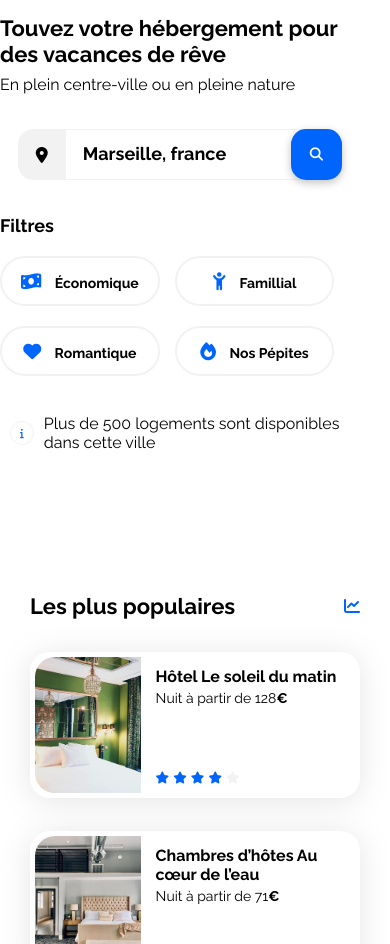
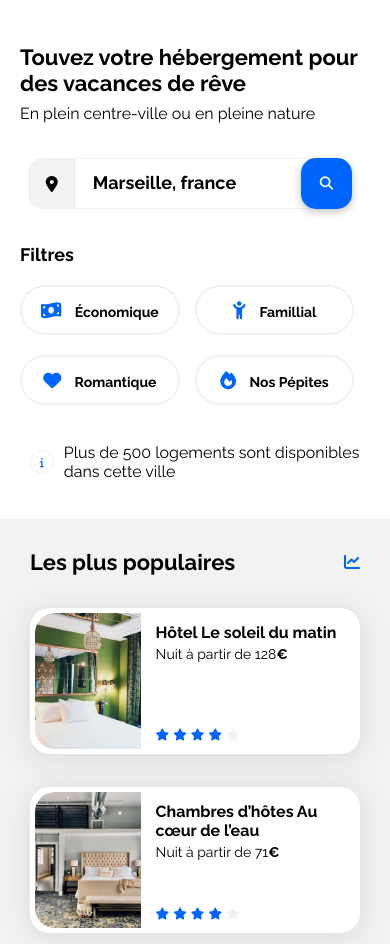
Before and after one commit to SebdGv/Booki-oc, a plain HTML site: page index.html in a window 390 px wide. Shown: the part 114-1058 px from the top of the page. Drawn offline with Linux system fonts and the light colour scheme.

Commit message:
change mobile version

```diff
--- a/css/style.css
+++ b/css/style.css
@@ -215,7 +215,7 @@ nav ul li:hover {
 .info-text {
     display: flex;
     align-items: center;
-    margin-bottom: 37.5px;
+    margin-bottom: 35px;
 }
 
 .fa-solid.fa-info {
@@ -452,7 +452,7 @@ nav ul li:hover {
  /* Mobile Search section */
 
  .search{
-     padding: 20px 20px 20px 0;
+     padding: 49px 20px 0px 20px;
     }
     .search-bar{
         justify-content: center;
@@ -492,8 +492,16 @@ nav ul li:hover {
  .hebergements-and-populaires section {
      background-color:#fff;
     }
+
     .hebergements-and-populaires{
         flex-direction: column-reverse;
+        margin-top: 0;
+    }
+
+    section.populaires{
+        margin: 0;
+        background:var(--main-bg-color);
+        border-radius: 0px;
     }
 
     .populaires-cards{
```
Lines whose indentation alone changed are shown as unchanged.
